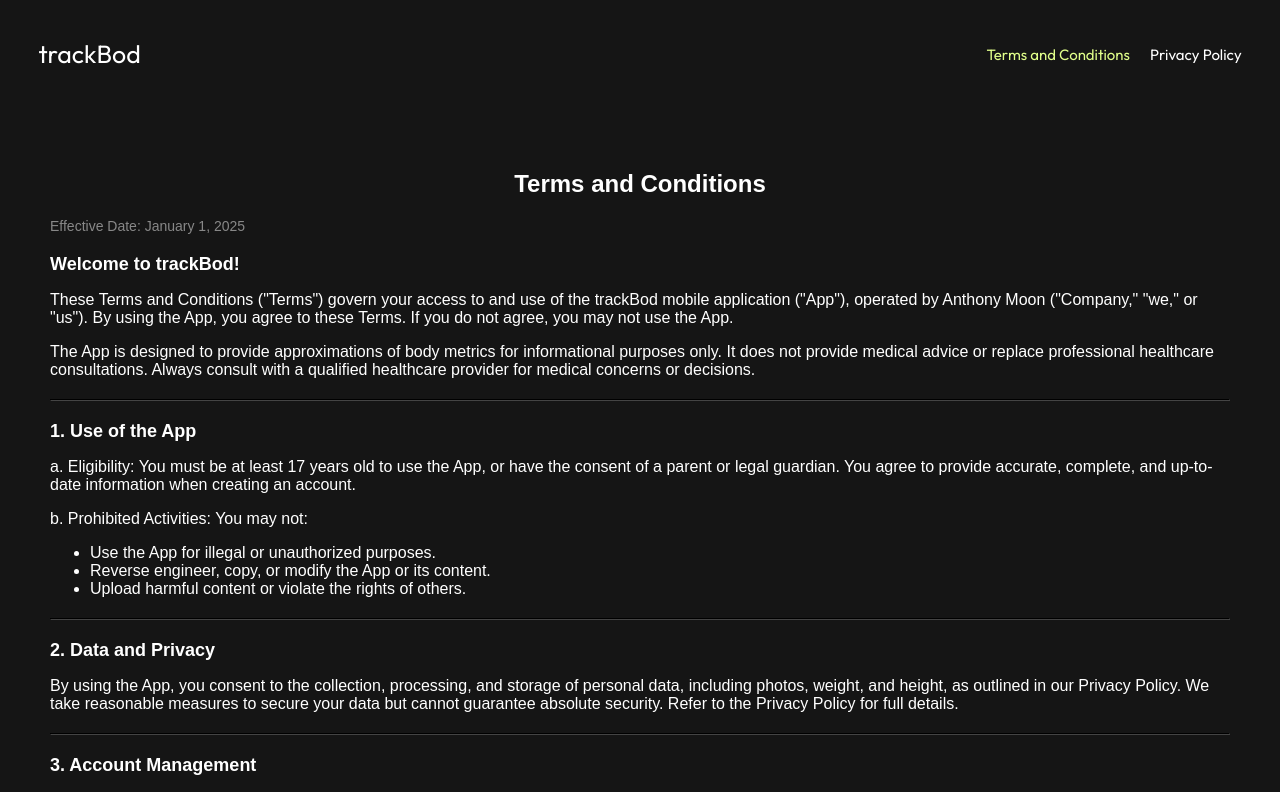
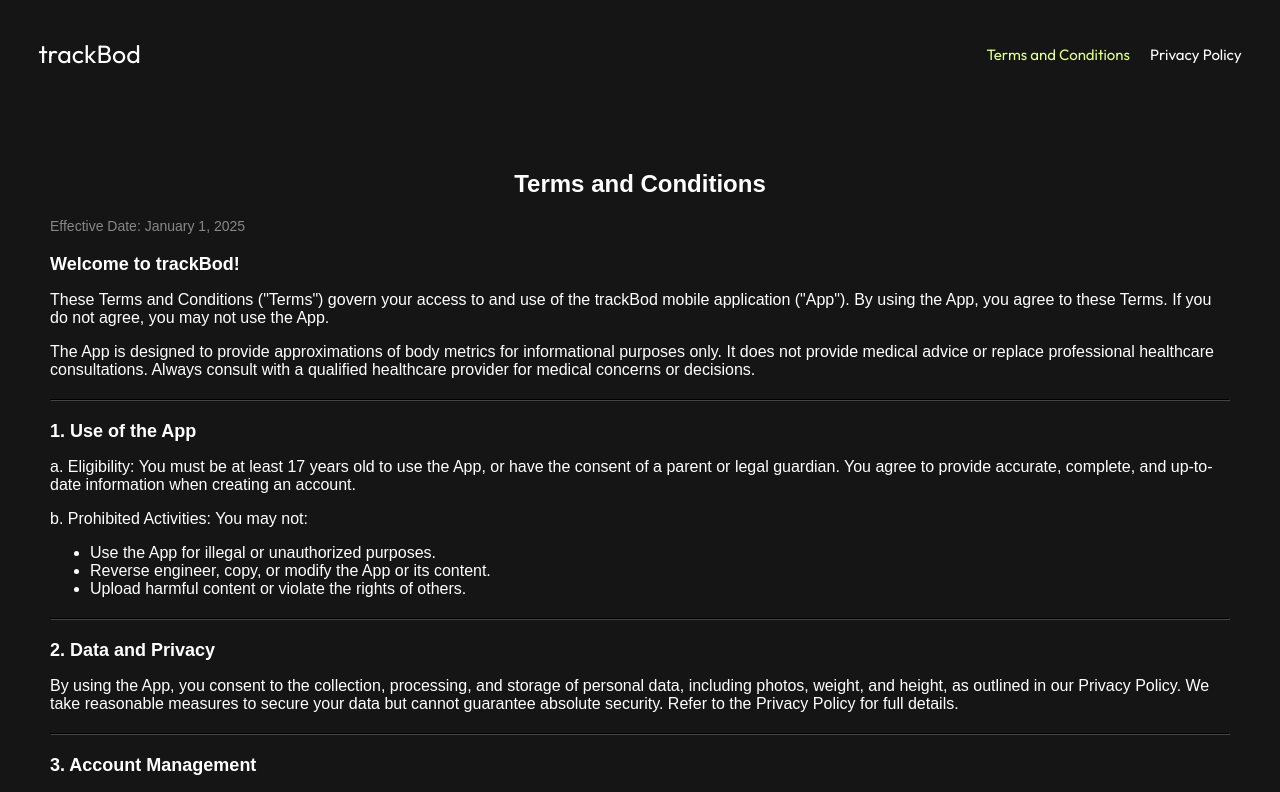
Before and after one commit to anthonymoon2/trackBodWebsite, a React (Vite) app: page / in a window 1280 px wide. Shown: the top 792 px of the page. Built offline with nearby package versions, Linux system fonts and the light colour scheme; a web font is replaced by a local one.

Commit message:
updated terms and privacy policy

```diff
--- a/src/components/Terms.jsx
+++ b/src/components/Terms.jsx
@@ -8,8 +8,7 @@
       <p style={{ fontSize: '14px', color: '#888888' }}>Effective Date: January 1, 2025</p>
       <h2 style={{ fontSize: '18px', fontWeight: 'bold', marginTop: '20px' }}>Welcome to trackBod!</h2>
       <p>
-        These Terms and Conditions ("Terms") govern your access to and use of the trackBod mobile application ("App"),
-        operated by Anthony Moon ("Company," "we," or "us"). By using the App, you agree to these Terms. If you do not
+        These Terms and Conditions ("Terms") govern your access to and use of the trackBod mobile application ("App"). By using the App, you agree to these Terms. If you do not
         agree, you may not use the App.
       </p>
       <p>
```
